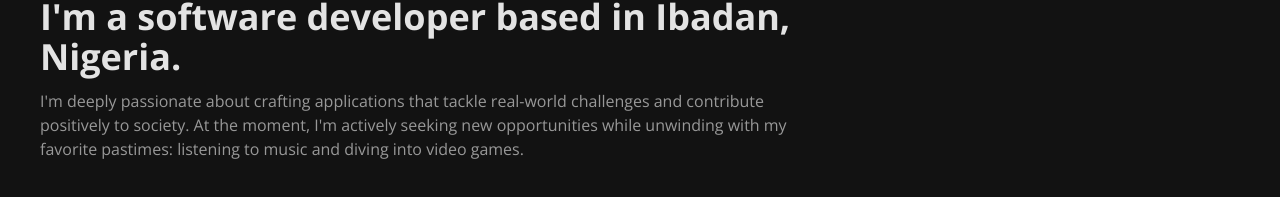
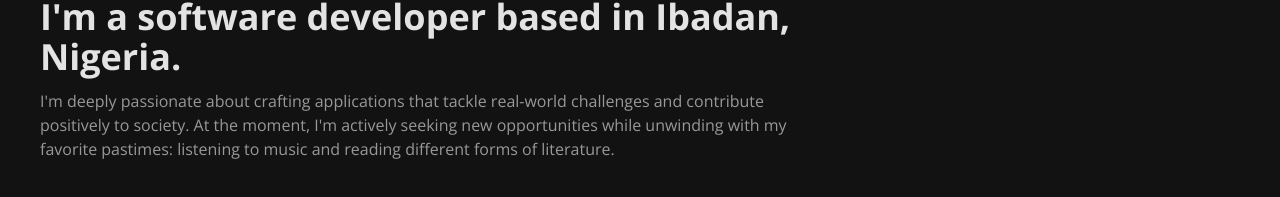
Before and after one commit to Asonance11/me, a Next.js app: page / in a window 1280 px wide. Shown: the part 195-392 px from the top of the page. Built offline with nearby package versions, Linux system fonts and the light colour scheme.

Commit message:
Update personal info

```diff
--- a/components/custom/personal-info.tsx
+++ b/components/custom/personal-info.tsx
@@ -11,7 +11,7 @@ const PersonalInfo = () => {
         I'm deeply passionate about crafting applications that tackle real-world
         challenges and contribute positively to society. At the moment, I'm
         actively seeking new opportunities while unwinding with my favorite
-        pastimes: listening to music and diving into video games.
+        pastimes: listening to music and reading different forms of literature.
       </p>
     </section>
   );
```
